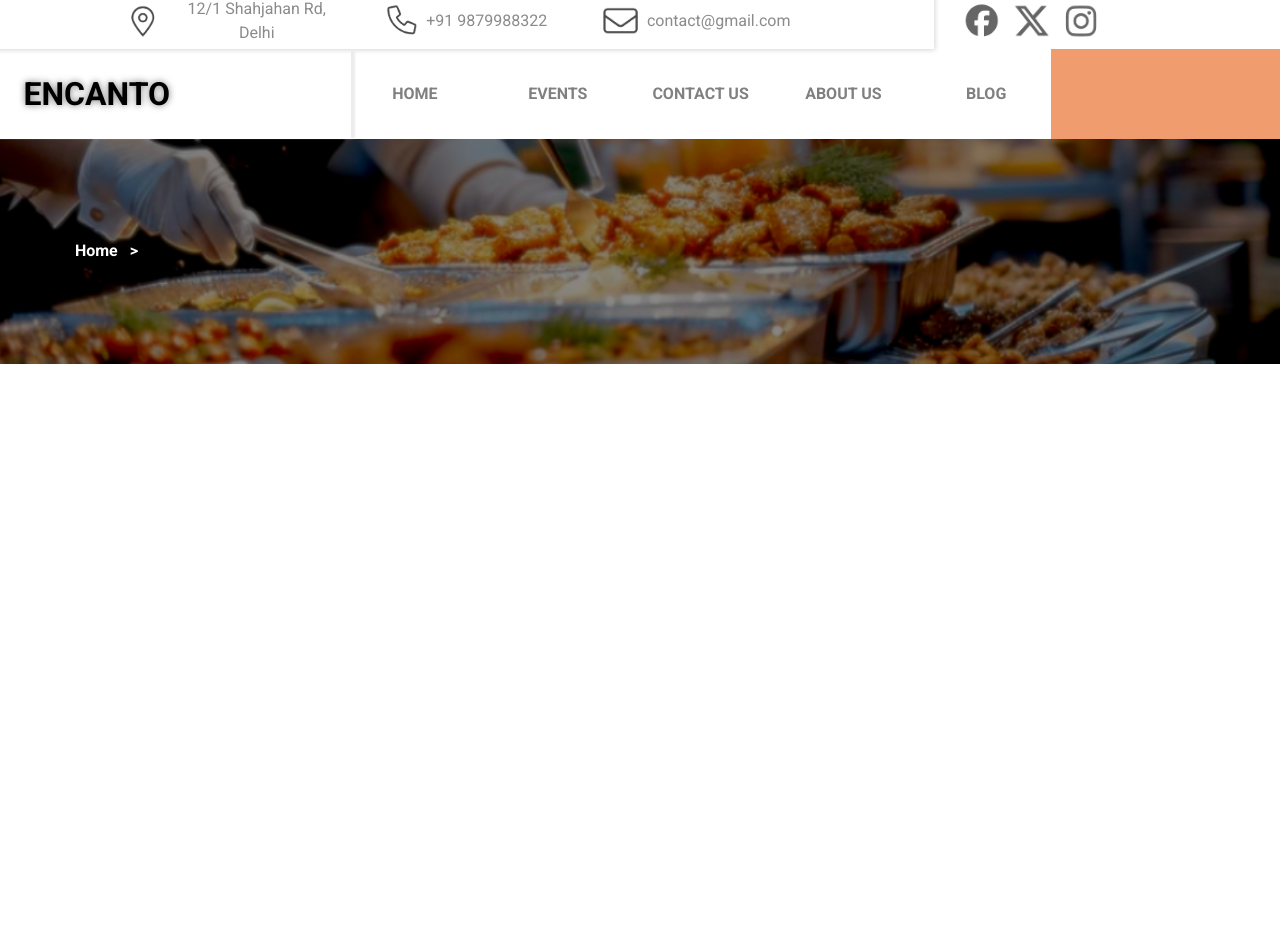
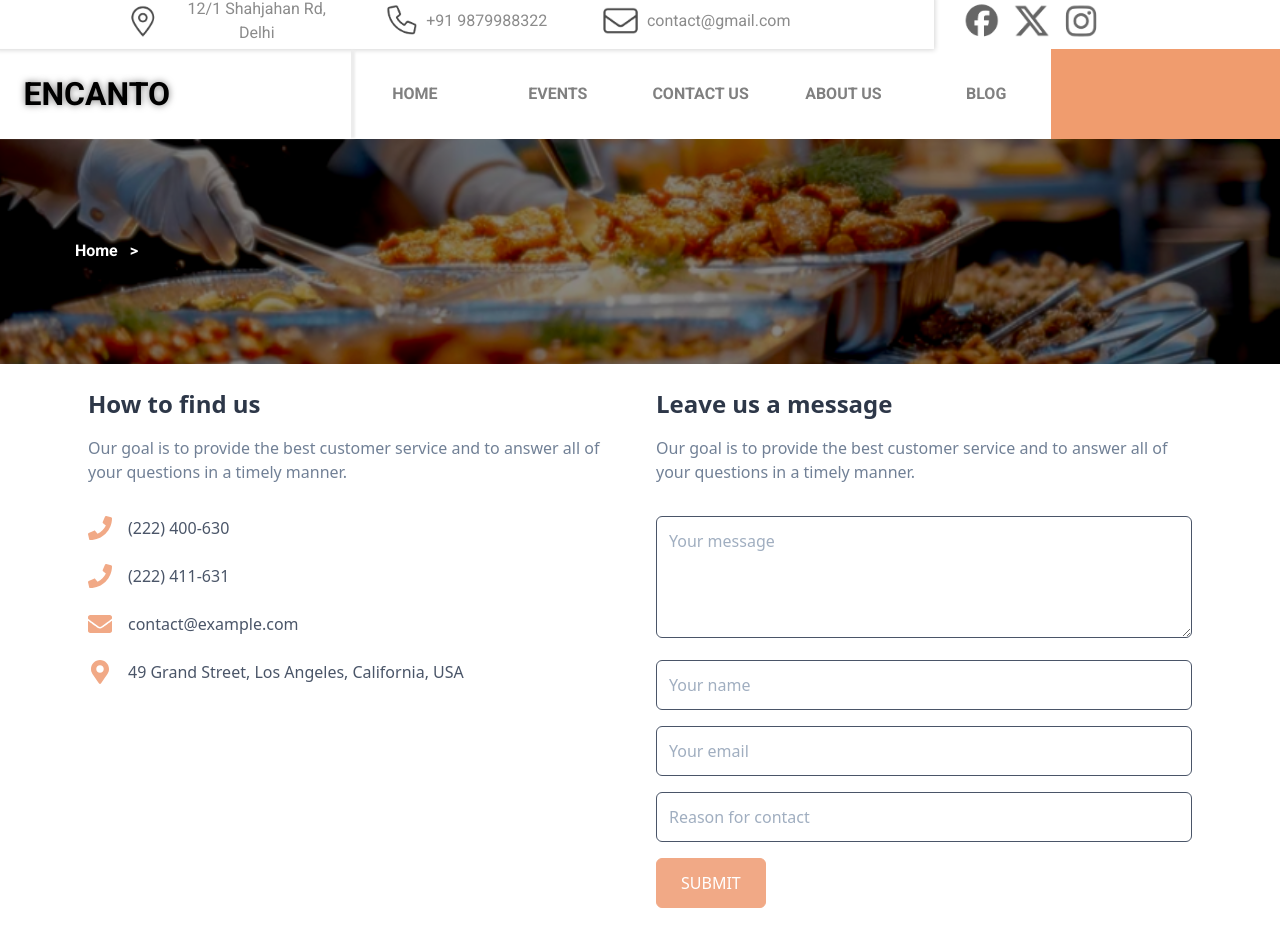
Before and after one commit to AnshulGoyal589/savourysoir-e, a React (Vite) app: page /contact-us in a window 1280 px wide. Shown: the top 932 px of the page. Before the commit the page ends 800 px from the top, so only its background shows below. Built offline with nearby package versions, Linux system fonts and the light colour scheme.

Commit message:
Add Contact Us Page ,functional

```diff
--- a/package.json
+++ b/package.json
@@ -11,10 +11,13 @@
   },
   "dependencies": {
     "aos": "^2.3.4",
+    "emailjs-com": "^3.2.0",
     "rc-slider": "^11.1.7",
     "react": "^18.3.1",
     "react-countup": "^6.5.3",
     "react-dom": "^18.3.1",
+    "react-hook-form": "^7.54.1",
+    "react-hot-toast": "^2.4.1",
     "react-icons": "^5.4.0",
     "react-intersection-observer": "^9.14.0",
     "react-player": "^2.16.0",
--- a/src/App.jsx
+++ b/src/App.jsx
@@ -4,6 +4,8 @@ import EventHome from "./pages/Events/index.jsx"
 import Header from "./components/header/index.jsx"
 import {useState} from "react"
 import AboutUs from "./pages/AboutUs"
+import ContactUs from './pages/ContactUs'
+
 const App=()=>{
     const [pageData,setPageData]=useState("");
     return (
@@ -13,7 +15,9 @@ const App=()=>{
             <Routes>
                 <Route path="/" element={<Home/>}/>
                 <Route path="/events" element={<EventHome setPreview={setPageData}/>}/>
-                <Route path="/about-us" element={<AboutUs setPreview={setPageData}/>}/>
+                <Route path="/about-us" element={<AboutUs setPreview={AboutUs}/>}/>
+                <Route path="/contact-us" element={<ContactUs setPreview={setPageData}/>}/>
+
             </Routes>
         </Router>
         </>
--- a/src/main.jsx
+++ b/src/main.jsx
@@ -2,8 +2,10 @@ import { StrictMode } from 'react'
 import { createRoot } from 'react-dom/client'
 import App from './App.jsx'
 import './index.css'
+import { Toaster } from 'react-hot-toast'
 createRoot(document.getElementById('root')).render(
   <StrictMode>
     <App />
+    <Toaster/>
   </StrictMode>,
 )
--- /dev/null
+++ b/src/pages/ContactUs/index.jsx
@@ -0,0 +1,143 @@
+import React, { useState } from 'react';
+import { FaEnvelope, FaMapMarkerAlt, FaPhone } from 'react-icons/fa';
+import { useForm } from 'react-hook-form';
+import emailjs from 'emailjs-com';
+import { toast } from 'react-hot-toast';
+
+const Index = () => {
+  const [formData, setFormData] = useState({
+    message: '',
+    name: '',
+    email: '',
+    reason: ''
+  });
+
+  const [isSubmitting, setIsSubmitting] = useState(false);
+  const { register, handleSubmit, formState: { errors }, reset } = useForm();
+
+  const onSubmit = async (data) => {
+    try {
+      setIsSubmitting(true);
+      toast.loading('Sending email...', {
+        id: 'sending',
+        position: 'top-center',
+      });
+
+      const serviceId = import.meta.env.VITE_EMAILJS_SERVICE_ID;
+      const templateId = import.meta.env.VITE_EMAILJS_TEMPLATE_ID;
+      const userId = import.meta.env.VITE_EMAILJS_USER_ID;
+
+      console.log(serviceId, templateId, userId);
+
+      const result = await emailjs.send(serviceId, templateId, data, userId);
+      console.log("Result is ", result);
+
+      toast.success('Email sent successfully!', {
+        id: 'sending',
+        position: 'top-center',
+      });
+      reset();
+    } catch (error) {
+      console.error('Error sending message:', error);
+      toast.error('Failed to send the message. Please try again.', {
+        id: 'sending',
+        position: 'top-center',
+      });
+    } finally {
+      setIsSubmitting(false);
+    }
+  };
+
+  return (
+    <div className="max-w-6xl mx-auto p-6 grid grid-cols-1 md:grid-cols-2 gap-8">
+      <div className="space-y-6">
+        <div>
+          <h2 className="text-2xl font-semibold text-gray-800 mb-4">How to find us</h2>
+          <p className="text-gray-600 mb-8">
+            Our goal is to provide the best customer service and to answer all of your questions in a timely manner.
+          </p>
+        </div>
+
+        <div className="space-y-6">
+          <div className="flex items-center space-x-4">
+            <FaPhone className="w-6 h-6 text-peach" />
+            <span className="text-gray-700">(222) 400-630</span>
+          </div>
+          <div className="flex items-center space-x-4">
+            <FaPhone className="w-6 h-6 text-peach" />
+            <span className="text-gray-700">(222) 411-631</span>
+          </div>
+
+          <div className="flex items-center space-x-4">
+            <FaEnvelope className="w-6 h-6 text-peach" />
+            <span className="text-gray-700">contact@example.com</span>
+          </div>
+
+          <div className="flex items-center space-x-4">
+            <FaMapMarkerAlt className="w-6 h-6 text-peach" />
+            <span className="text-gray-700">49 Grand Street, Los Angeles, California, USA</span>
+          </div>
+        </div>
+      </div>
+
+      <div>
+        <h2 className="text-2xl font-semibold text-gray-800 mb-4">Leave us a message</h2>
+        <p className="text-gray-600 mb-8">
+          Our goal is to provide the best customer service and to answer all of your questions in a timely manner.
+        </p>
+
+        <form onSubmit={handleSubmit(onSubmit)} className="space-y-4">
+          <div>
+            <textarea
+              {...register('message', { required: true })}
+              placeholder="Your message"
+              className="w-full p-3 border border-gray-700 rounded-md focus:ring-2 focus:ring-orange-200 focus:border-orange-300 outline-none placeholder:text-gray-500"
+              rows={4}
+            />
+            {errors.message && <p className="text-red-500 text-sm">Message is required.</p>}
+          </div>
+
+          <div>
+            <input
+              {...register('name', { required: true })}
+              type="text"
+              placeholder="Your name"
+              className="w-full p-3 border border-gray-700 rounded-md focus:ring-2 focus:ring-orange-200 focus:border-orange-300 outline-none placeholder:text-gray-500"
+            />
+            {errors.name && <p className="text-red-500 text-sm">Name is required.</p>}
+          </div>
+
+          <div>
+            <input
+              {...register('email', { required: true })}
+              type="email"
+              placeholder="Your email"
+              className="w-full p-3 border border-gray-700 rounded-md focus:ring-2 focus:ring-orange-200 focus:border-orange-300 outline-none placeholder:text-gray-500"
+            />
+            {errors.email && <p className="text-red-500 text-sm">Email is required.</p>}
+          </div>
+
+          <div>
+            <input
+              {...register('reason', { required: true })}
+              type="text"
+              placeholder="Reason for contact"
+              className="w-full p-3 border border-gray-700 rounded-md focus:ring-2 focus:ring-orange-200 focus:border-orange-300 outline-none placeholder:text-gray-500"
+            />
+            {errors.reason && <p className="text-red-500 text-sm">Reason is required.</p>}
+          </div>
+
+          <button
+            type="submit"
+            disabled={isSubmitting}
+            className={`w-fit ${isSubmitting ? 'bg-gray-400' : 'bg-peach'} border ${isSubmitting ? 'border-gray-400' : 'border-peach'} hover:bg-[#D97A5C] text-white font-medium py-3 px-6 rounded-md transition-colors`}
+          >
+            {isSubmitting ? 'Sending...' : 'SUBMIT'}
+          </button>
+        </form>
+      </div>
+    </div>
+  );
+};
+
+export default Index;
--- a/src/pages/Home/temp.jsx
+++ b/src/pages/Home/temp.jsx
@@ -0,0 +1,128 @@
+import React, { useState } from 'react';
+import { FaEnvelope, FaMapMarkerAlt, FaPhone } from 'react-icons/fa';
+
+
+
+const index = () => {
+  const [formData, setFormData] = useState({
+    message: '',
+    name: '',
+    email: '',
+    reason: ''
+  });
+
+  const handleChange = (e) => {
+    const { name, value } = e.target;
+    setFormData(prev => ({
+      ...prev,
+      [name]: value
+    }));
+  };
+
+  const handleSubmit = async (e) => {
+    e.preventDefault();
+    // Here you would typically handle the form submission
+    console.log('Form submitted:', formData);
+  };
+
+  return (
+    <div className="max-w-6xl mx-auto p-6 grid grid-cols-1 md:grid-cols-2 gap-8">
+      {/* How to find us section */}
+      <div className="space-y-6">
+        <div>
+          <h2 className="text-2xl font-semibold text-gray-800 mb-4">How to find us</h2>
+          <p className="text-gray-600 mb-8">
+            Our goal is to provide the best customer service and to answer all of your questions in a timely manner.
+          </p>
+        </div>
+
+        <div className="space-y-6">
+          {/* Phone Numbers */}
+          <div className="flex items-center space-x-4">
+            <MdPhone className="w-6 h-6 text-orange-300" />
+            <span className="text-gray-700">(222) 400-630</span>
+          </div>
+          <div className="flex items-center space-x-4">
+            <MdPhone className="w-6 h-6 text-orange-300" />
+            <span className="text-gray-700">(222) 411-631</span>
+          </div>
+
+          {/* Email */}
+          <div className="flex items-center space-x-4">
+            <MdMail className="w-6 h-6 text-orange-300" />
+            <span className="text-gray-700">contact@example.com</span>
+          </div>
+
+          {/* Address */}
+          <div className="flex items-center space-x-4">
+            <MdMapPin className="w-6 h-6 text-orange-300" />
+            <span className="text-gray-700">49 Grand Street, Los Angeles, California, USA</span>
+          </div>
+        </div>
+      </div>
+
+      {/* Contact Form section */}
+      <div>
+        <h2 className="text-2xl font-semibold text-gray-800 mb-4">Leave us a message</h2>
+        <p className="text-gray-600 mb-8">
+          Our goal is to provide the best customer service and to answer all of your questions in a timely manner.
+        </p>
+
+        <form onSubmit={handleSubmit} className="space-y-4">
+          <div>
+            <textarea
+              name="message"
+              value={formData.message}
+              onChange={handleChange}
+              placeholder="Your message"
+              className="w-full p-3 border border-gray-300 rounded-md focus:ring-2 focus:ring-orange-200 focus:border-orange-300 outline-none"
+              rows={4}
+            />
+          </div>
+
+          <div>
+            <input
+              type="text"
+              name="name"
+              value={formData.name}
+              onChange={handleChange}
+              placeholder="Your name"
+              className="w-full p-3 border border-gray-300 rounded-md focus:ring-2 focus:ring-orange-200 focus:border-orange-300 outline-none"
+            />
+          </div>
+
+          <div>
+            <input
+              type="email"
+              name="email"
+              value={formData.email}
+              onChange={handleChange}
+              placeholder="Your email"
+              className="w-full p-3 border border-gray-300 rounded-md focus:ring-2 focus:ring-orange-200 focus:border-orange-300 outline-none"
+            />
+          </div>
+
+          <div>
+            <input
+              type="text"
+              name="reason"
+              value={formData.reason}
+              onChange={handleChange}
+              placeholder="Reason of contact"
+              className="w-full p-3 border border-gray-300 rounded-md focus:ring-2 focus:ring-orange-200 focus:border-orange-300 outline-none"
+            />
+          </div>
+
+          <button
+            type="submit"
+            className="w-full bg-orange-300 hover:bg-orange-400 text-white font-medium py-3 px-6 rounded-md transition-colors"
+          >
+            SUBMIT
+          </button>
+        </form>
+      </div>
+    </div>
+  );
+};
+
+export default index;
```
Also changed, not shown: 2 other files (tests, documents, lock files or other folders).
